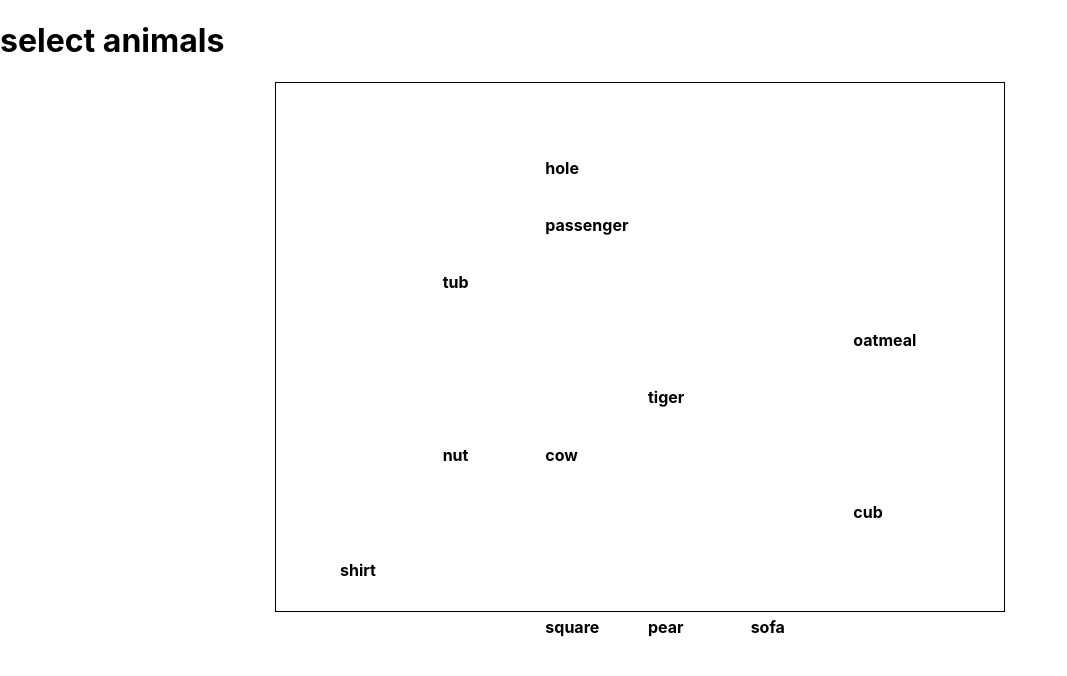
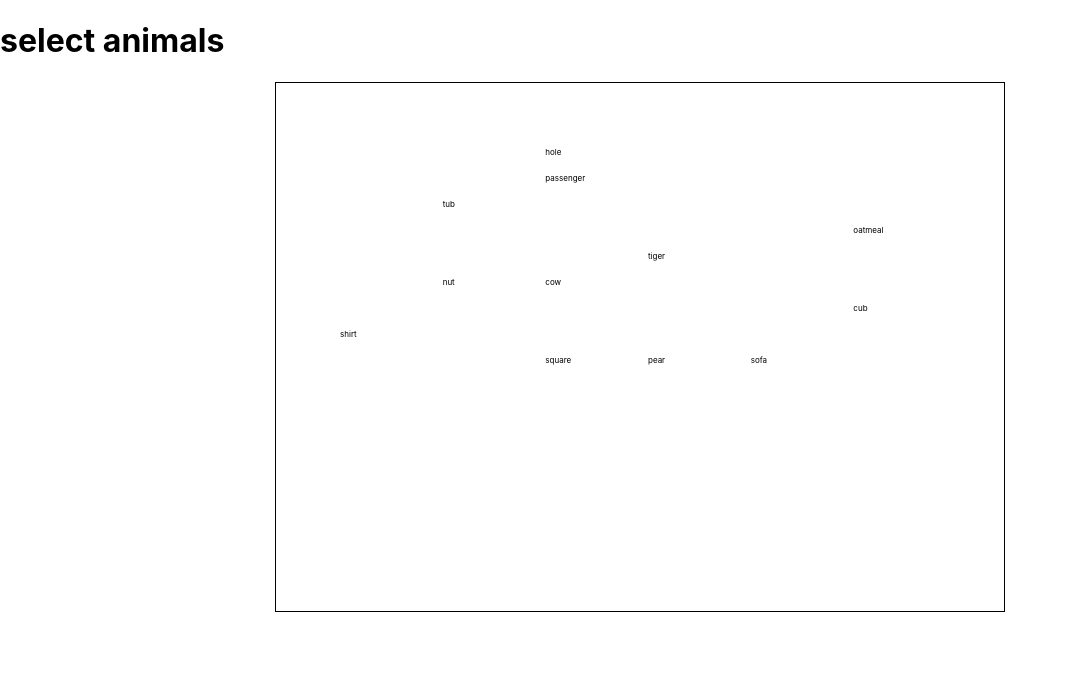
Before and after one commit to macmro7/wordcloud-game, a React (Create React App) app: page / in a window 1280 px wide. Shown: the top 676 px of the page, without its empty margins (0-1067 px from the left). Built offline with nearby package versions, Linux system fonts and the light colour scheme.

Commit message:
add selecting and saving words

```diff
--- a/src/Components/Board.jsx
+++ b/src/Components/Board.jsx
@@ -1,7 +1,27 @@
+import { useState } from 'react'
 import Word from './Word'
 
 function Board(props) {
     const { all_words, good_words, positions } = props
+    const [ selectedWords, setSelectedWords ] = useState([])
+
+    function handleClick(i) {
+        let newWord = all_words[i]
+        let updatedTimers
+
+        if (selectedWords.includes(newWord)) {
+            updatedTimers = selectedWords.filter((word) => word != newWord)
+            setSelectedWords(updatedTimers)
+        }
+        else {
+            setSelectedWords(prev => [
+                ...prev,
+                all_words[i]
+            ])
+        }
+    }
+
+    console.log(selectedWords)
 
     return (
         <div className="board">
@@ -14,6 +34,7 @@ function Board(props) {
                         word={ word }
                         positionX={ positions[index].slice(0, 1) }
                         positionY={ positions[index].slice(1, 2)}
+                        onClick={() => handleClick(index) }
                     />
                 </li>
             )}
--- a/src/Components/Word.jsx
+++ b/src/Components/Word.jsx
@@ -1,13 +1,13 @@
 function Word(props) {
-    const { word, positionX, positionY } = props
+    const { word, positionX, positionY, onClick } = props
 
-    console.log(positionX, positionY)
     return (
-        <h1
+        <span // button?
             style={{gridColumn: positionX, gridRow: positionY}}
+            onClick={ onClick }
         >
             { word }
-        </h1>
+        </span>
     )
 }
 
```
